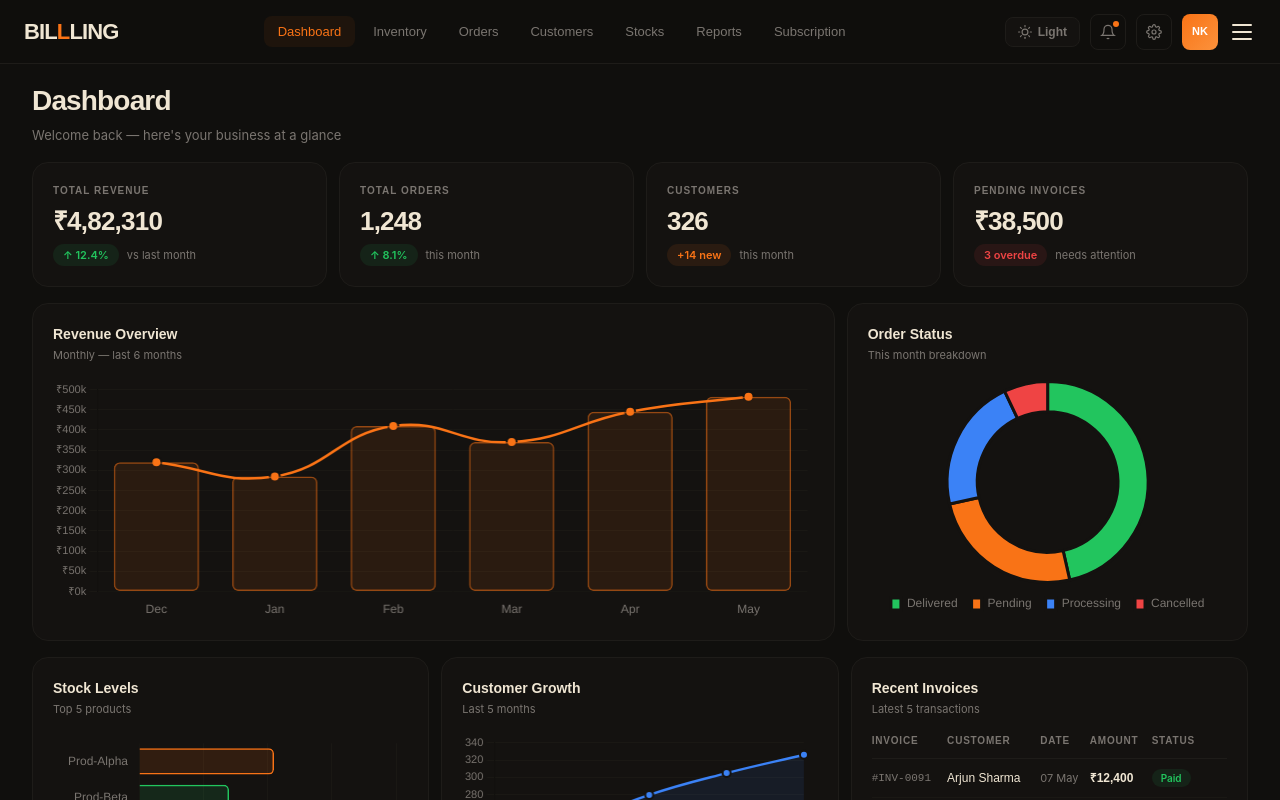
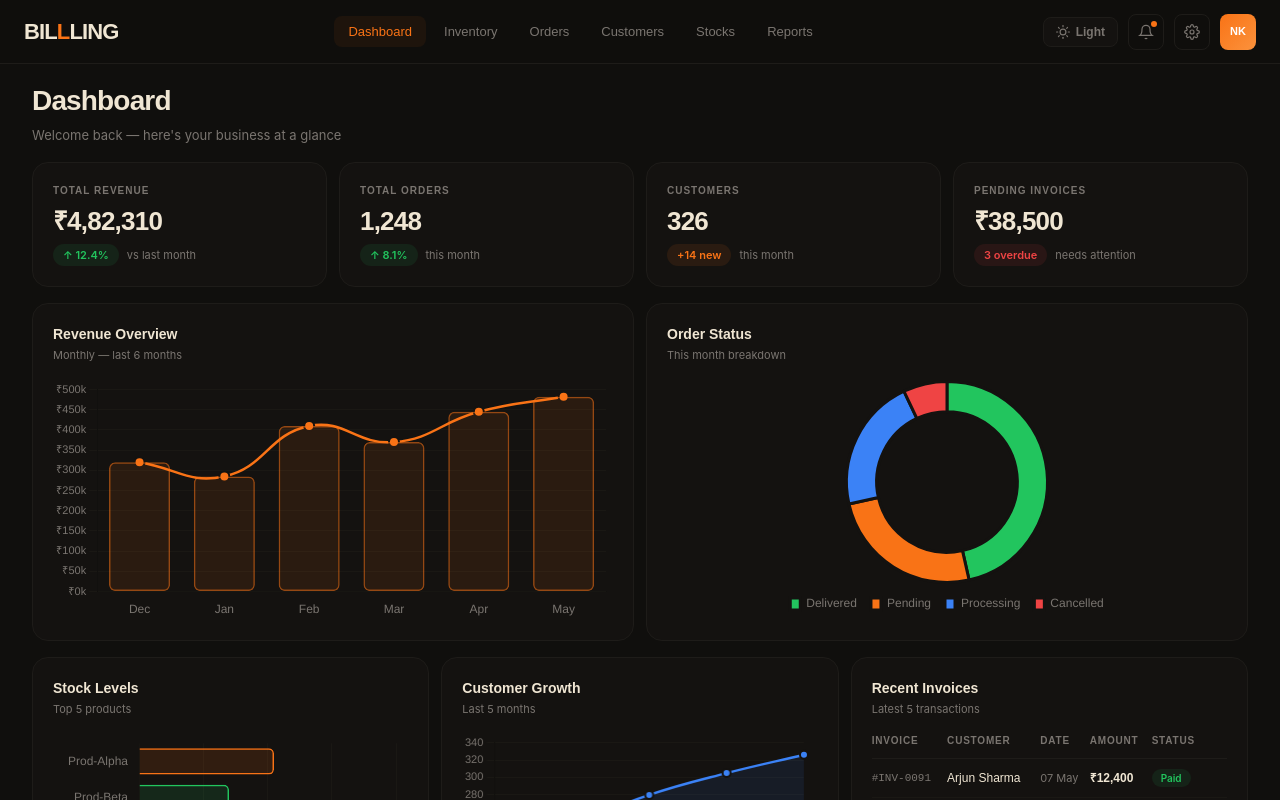
Before and after one commit to Nitinjr812/Billing, a React (Vite) app: page /dashboard in a window 1280 px wide. Shown: the top 800 px of the page. Built offline with nearby package versions, Linux system fonts and the light colour scheme.

Commit message:
billing page added

```diff
--- a/src/components/Navbar.jsx
+++ b/src/components/Navbar.jsx
@@ -1,4 +1,4 @@
-import { useState } from "react";
+import { useState, useEffect } from "react";
 import { useNavigate, useLocation } from "react-router-dom";
 import { useTheme } from "../components/ThemeContext";
 
@@ -14,6 +14,19 @@ export const NAV_ITEMS = [
   { label: "Subscription",  icon: "✦", path: "/subscription"  },
   { label: "Settings",      icon: "◐", path: "/settings"      },
 ];
+
+// ─── HOOK: isDesktop ──────────────────────────────────────────────────────────
+function useIsDesktop(breakpoint = 768) {
+  const [isDesktop, setIsDesktop] = useState(() => window.innerWidth >= breakpoint);
+
+  useEffect(() => {
+    const handler = () => setIsDesktop(window.innerWidth >= breakpoint);
+    window.addEventListener("resize", handler);
+    return () => window.removeEventListener("resize", handler);
+  }, [breakpoint]);
+
+  return isDesktop;
+}
 
 // ─── THEME TOGGLE ─────────────────────────────────────────────────────────────
 function ThemeToggle() {
@@ -50,7 +63,6 @@ function ThemeToggle() {
       }}
     >
       {isDark ? (
-        // Sun icon — dark mode mein dikhega
         <svg width="14" height="14" viewBox="0 0 24 24" fill="none"
           stroke="currentColor" strokeWidth="2" strokeLinecap="round" strokeLinejoin="round">
           <circle cx="12" cy="12" r="5"/>
@@ -64,7 +76,6 @@ function ThemeToggle() {
           <line x1="18.36" y1="5.64" x2="19.78" y2="4.22"/>
         </svg>
       ) : (
-        // Moon icon — light mode mein dikhega
         <svg width="14" height="14" viewBox="0 0 24 24" fill="none"
           stroke="currentColor" strokeWidth="2" strokeLinecap="round" strokeLinejoin="round">
           <path d="M21 12.79A9 9 0 1 1 11.21 3 7 7 0 0 0 21 12.79z"/>
@@ -103,6 +114,12 @@ export function Navbar({ sidebarOpen, setSidebarOpen }) {
   const { t } = useTheme();
   const navigate = useNavigate();
   const location = useLocation();
+  const isDesktop = useIsDesktop();
+
+  // Nav links jo center mein dikhenge (desktop only)
+  const centerLinks = NAV_ITEMS.filter(
+    (n) => n.label !== "Notifications" && n.label !== "Settings" && n.label !== "Subscription"
+  );
 
   return (
     <nav
@@ -123,9 +140,10 @@ export function Navbar({ sidebarOpen, setSidebarOpen }) {
       {/* Left — Logo */}
       <Logo />
 
-      {/* Center — Nav Links (desktop) */}
-      <div className="hidden md:flex" style={{ alignItems: "center", gap: "4px" }}>
-        {NAV_ITEMS.filter((n) => n.label !== "Notifications" && n.label !== "Settings").map((item) => {
+      {/* Center — Nav Links (sirf desktop pe) */}
+      {isDesktop && (
+        <div style={{ display: "flex", alignItems: "center", gap: "4px" }}>
+          {centerLinks.map((item) => {
             const isActive = location.pathname === item.path;
             return (
               <button
@@ -161,20 +179,22 @@ export function Navbar({ sidebarOpen, setSidebarOpen }) {
             );
           })}
         </div>
+      )}
 
       {/* Right — Theme Toggle + Bell + Avatar + Hamburger */}
       <div style={{ display: "flex", alignItems: "center", gap: "10px" }}>
 
-        {/* Theme Toggle */}
+        {/* Theme Toggle — hamesha dikhega */}
         <ThemeToggle />
 
-        {/* Notification Bell */}
+        {/* Notification Bell — sirf desktop */}
+        {isDesktop && (
           <button
-          className="hidden md:flex"
             onClick={() => navigate("/notifications")}
             style={{
               position: "relative",
               width: "36px", height: "36px",
+              display: "flex",
               alignItems: "center", justifyContent: "center",
               borderRadius: "8px",
               border: `1px solid ${t.border}`,
@@ -196,13 +216,15 @@ export function Navbar({ sidebarOpen, setSidebarOpen }) {
               borderRadius: "50%", background: t.accent,
             }} />
           </button>
+        )}
 
-        {/* Settings */}
+        {/* Settings — sirf desktop */}
+        {isDesktop && (
           <button
-          className="hidden md:flex"
             onClick={() => navigate("/settings")}
             style={{
               width: "36px", height: "36px",
+              display: "flex",
               alignItems: "center", justifyContent: "center",
               borderRadius: "8px",
               border: `1px solid ${t.border}`,
@@ -219,42 +241,56 @@ export function Navbar({ sidebarOpen, setSidebarOpen }) {
               <path d="M19.4 15a1.65 1.65 0 0 0 .33 1.82l.06.06a2 2 0 0 1-2.83 2.83l-.06-.06a1.65 1.65 0 0 0-1.82-.33 1.65 1.65 0 0 0-1 1.51V21a2 2 0 0 1-4 0v-.09A1.65 1.65 0 0 0 9 19.4a1.65 1.65 0 0 0-1.82.33l-.06.06a2 2 0 0 1-2.83-2.83l.06-.06A1.65 1.65 0 0 0 4.68 15a1.65 1.65 0 0 0-1.51-1H3a2 2 0 0 1 0-4h.09A1.65 1.65 0 0 0 4.6 9a1.65 1.65 0 0 0-.33-1.82l-.06-.06a2 2 0 0 1 2.83-2.83l.06.06A1.65 1.65 0 0 0 9 4.68a1.65 1.65 0 0 0 1-1.51V3a2 2 0 0 1 4 0v.09a1.65 1.65 0 0 0 1 1.51 1.65 1.65 0 0 0 1.82-.33l.06-.06a2 2 0 0 1 2.83 2.83l-.06.06A1.65 1.65 0 0 0 19.4 9a1.65 1.65 0 0 0 1.51 1H21a2 2 0 0 1 0 4h-.09a1.65 1.65 0 0 0-1.51 1z"/>
             </svg>
           </button>
+        )}
 
-        {/* Avatar */}
-        <div
-          className="hidden md:flex"
-          style={{
+        {/* Avatar — sirf desktop */}
+        {isDesktop && (
+          <div style={{
             width: "36px", height: "36px",
             borderRadius: "8px",
+            display: "flex",
             alignItems: "center", justifyContent: "center",
             fontSize: "11px", fontWeight: 700,
             color: "#fff", cursor: "pointer",
             background: `linear-gradient(135deg, ${t.accent}, ${t.accentLight})`,
             fontFamily: "'Syne', sans-serif",
-          }}
-        >
+          }}>
             NK
           </div>
+        )}
 
-        {/* Hamburger (mobile) */}
+        {/* Hamburger — sirf mobile */}
+        {!isDesktop && (
           <button
-          className="md:hidden"
             onClick={() => setSidebarOpen(!sidebarOpen)}
-          style={{ display: "flex", flexDirection: "column", gap: "5px", padding: "4px", cursor: "pointer", background: "transparent", border: "none" }}
+            style={{
+              display: "flex",
+              flexDirection: "column",
+              gap: "5px",
+              padding: "4px",
+              cursor: "pointer",
+              background: "transparent",
+              border: "none",
+            }}
+            aria-label="Toggle menu"
           >
             {[0, 1, 2].map((i) => (
               <span key={i} style={{
-              display: "block", width: "20px", height: "2px",
-              background: t.textPrimary, borderRadius: "2px",
+                display: "block",
+                width: "20px", height: "2px",
+                background: t.textPrimary,
+                borderRadius: "2px",
                 transition: "all 0.2s ease",
                 transform: sidebarOpen
                   ? i === 0 ? "rotate(45deg) translateY(7px)"
-                : i === 2 ? "rotate(-45deg) translateY(-7px)" : "none"
+                  : i === 2 ? "rotate(-45deg) translateY(-7px)"
+                  : "none"
                   : "none",
                 opacity: sidebarOpen && i === 1 ? 0 : 1,
               }} />
             ))}
           </button>
+        )}
       </div>
     </nav>
   );
@@ -266,11 +302,20 @@ export function Sidebar({ open, onClose }) {
   const navigate = useNavigate();
   const location = useLocation();
 
+  // Body scroll lock when sidebar open
+  useEffect(() => {
+    if (open) {
+      document.body.style.overflow = "hidden";
+    } else {
+      document.body.style.overflow = "";
+    }
+    return () => { document.body.style.overflow = ""; };
+  }, [open]);
+
   return (
     <>
       {/* Overlay */}
       <div
-        className="md:hidden"
         onClick={onClose}
         style={{
           position: "fixed", inset: 0, zIndex: 40,
@@ -283,7 +328,6 @@ export function Sidebar({ open, onClose }) {
 
       {/* Drawer */}
       <aside
-        className="md:hidden"
         style={{
           position: "fixed", top: 0, left: 0, bottom: 0,
           zIndex: 50, width: "256px",
@@ -301,7 +345,11 @@ export function Sidebar({ open, onClose }) {
           borderBottom: `1px solid ${t.border}`,
         }}>
           <Logo />
-          <button onClick={onClose} style={{ color: t.textMuted, background: "transparent", border: "none", cursor: "pointer" }}>
+          <button
+            onClick={onClose}
+            aria-label="Close menu"
+            style={{ color: t.textMuted, background: "transparent", border: "none", cursor: "pointer" }}
+          >
             <svg width="18" height="18" fill="none" stroke="currentColor" strokeWidth="2" viewBox="0 0 24 24">
               <line x1="18" y1="6" x2="6" y2="18"/>
               <line x1="6" y1="6" x2="18" y2="18"/>
@@ -357,8 +405,8 @@ export function Sidebar({ open, onClose }) {
             fontFamily: "'Syne', sans-serif", flexShrink: 0,
           }}>RJ</div>
           <div>
-            <p style={{ fontSize: "13px", fontWeight: 600, color: t.textPrimary, fontFamily: "'Syne', sans-serif" }}>Rajyadu Admin</p>
-            <p style={{ fontSize: "11px", color: t.textMuted }}>admin@rajyadu.in</p>
+            <p style={{ fontSize: "13px", fontWeight: 600, color: t.textPrimary, fontFamily: "'Syne', sans-serif", margin: 0 }}>Rajyadu Admin</p>
+            <p style={{ fontSize: "11px", color: t.textMuted, margin: 0 }}>admin@rajyadu.in</p>
           </div>
         </div>
       </aside>
--- a/src/pages/Dashboard.jsx
+++ b/src/pages/Dashboard.jsx
@@ -4,8 +4,7 @@ import {
   PointElement, ArcElement, Tooltip, Legend, Filler,
 } from "chart.js";
 import { Bar, Doughnut, Line } from "react-chartjs-2";
-import { ThemeProvider, useTheme } from "../components/ThemeContext";  // ← ADD
-
+import { useTheme } from "../components/ThemeContext";
 
 ChartJS.register(
   CategoryScale, LinearScale, BarElement, LineElement,
@@ -15,8 +14,8 @@ ChartJS.register(
 // ─── KPI CARD ─────────────────────────────────────────────────────────────────
 function KpiCard({ label, value, trend, trendDir, sub }) {
   const { t } = useTheme();
-  const colors    = { up: t.green,  down: t.red,  neu: t.orange  };
-  const bgs       = { up: t.greenBg,down: t.redBg,neu: t.orangeBg};
+  const colors = { up: t.green,    down: t.red,    neu: t.orange   };
+  const bgs    = { up: t.greenBg,  down: t.redBg,  neu: t.orangeBg };
 
   return (
     <div style={{
@@ -332,12 +331,43 @@ function InvoicesTable() {
   );
 }
 
+// ─── RESPONSIVE STYLES ────────────────────────────────────────────────────────
+const styles = `
+  .kpi-grid {
+    display: grid;
+    grid-template-columns: repeat(auto-fit, minmax(150px, 1fr));
+    gap: 12px;
+  }
+  .charts-row-1 {
+    display: grid;
+    grid-template-columns: repeat(auto-fit, minmax(280px, 1fr));
+    gap: 12px;
+  }
+  .charts-row-2 {
+    display: grid;
+    grid-template-columns: repeat(auto-fit, minmax(260px, 1fr));
+    gap: 12px;
+  }
+  @media (max-width: 640px) {
+    .kpi-grid {
+      grid-template-columns: repeat(2, 1fr);
+    }
+    .charts-row-1,
+    .charts-row-2 {
+      grid-template-columns: 1fr;
+    }
+  }
+`;
+
 // ─── DASHBOARD PAGE ───────────────────────────────────────────────────────────
 export default function Dashboard() {
   const { t } = useTheme();
 
   return (
+    <>
+      <style>{styles}</style>
       <div style={{ display: "flex", flexDirection: "column", gap: "16px" }}>
+
         {/* Page Header */}
         <div>
           <h1 style={{
@@ -353,20 +383,16 @@ export default function Dashboard() {
           </p>
         </div>
 
-      {/* KPI Row */}
-      <div style={{
-        display: "grid",
-        gridTemplateColumns: "repeat(4, 1fr)",
-        gap: "12px",
-      }}>
-        <KpiCard label="Total Revenue"    value="₹4,82,310" trend="↑ 12.4%"    trendDir="up"  sub="vs last month"     />
-        <KpiCard label="Total Orders"     value="1,248"      trend="↑ 8.1%"     trendDir="up"  sub="this month"        />
-        <KpiCard label="Customers"        value="326"        trend="+14 new"    trendDir="neu" sub="this month"        />
-        <KpiCard label="Pending Invoices" value="₹38,500"    trend="3 overdue"  trendDir="down" sub="needs attention"  />
+        {/* KPI Row — 4 cols desktop, 2 cols mobile */}
+        <div className="kpi-grid">
+          <KpiCard label="Total Revenue"    value="₹4,82,310" trend="↑ 12.4%"   trendDir="up"   sub="vs last month"    />
+          <KpiCard label="Total Orders"     value="1,248"     trend="↑ 8.1%"    trendDir="up"   sub="this month"       />
+          <KpiCard label="Customers"        value="326"       trend="+14 new"   trendDir="neu"  sub="this month"       />
+          <KpiCard label="Pending Invoices" value="₹38,500"   trend="3 overdue" trendDir="down" sub="needs attention"  />
         </div>
 
-      {/* Charts Row 1 */}
-      <div style={{ display: "grid", gridTemplateColumns: "2fr 1fr", gap: "12px" }}>
+        {/* Charts Row 1 — Revenue + Donut */}
+        <div className="charts-row-1">
           <ChartCard title="Revenue Overview" sub="Monthly — last 6 months">
             <RevenueChart />
           </ChartCard>
@@ -375,8 +401,8 @@ export default function Dashboard() {
           </ChartCard>
         </div>
 
-      {/* Charts Row 2 */}
-      <div style={{ display: "grid", gridTemplateColumns: "1fr 1fr 1fr", gap: "12px" }}>
+        {/* Charts Row 2 — Stock, Customers, Invoices */}
+        <div className="charts-row-2">
           <ChartCard title="Stock Levels" sub="Top 5 products">
             <StockBar />
           </ChartCard>
@@ -402,6 +428,8 @@ export default function Dashboard() {
             <InvoicesTable />
           </ChartCard>
         </div>
+
       </div>
+    </>
   );
 }
```
Lines whose indentation alone changed are shown as unchanged.
